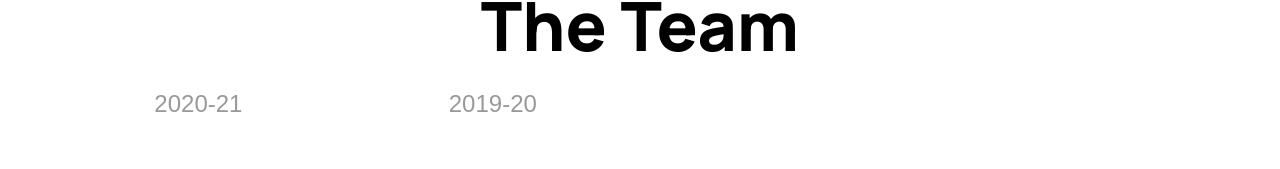
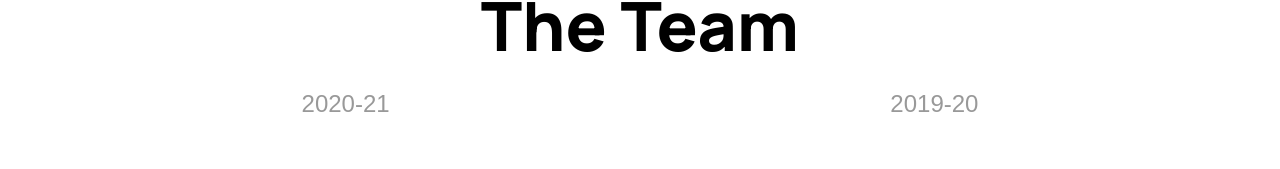
Before and after one commit to CIPHERTron/kaagaz, a Next.js app: page /team in a window 1280 px wide. Shown: the part 108-277 px from the top of the page. Built offline with nearby package versions, Linux system fonts and the light colour scheme.

Commit message:
refactor: Button Container

```diff
--- a/styles/team.styles.ts
+++ b/styles/team.styles.ts
@@ -17,14 +17,7 @@ export const Heading = styled.h3`
 
 export const ButtonContainer = styled.div`
   display: grid;
-  grid-template-columns: repeat(4, 1fr);
-
-  @media (max-width: 854px) {
-    grid-template-columns: repeat(3, 1fr);
-  }
-  @media (max-width: 532px) {
-    grid-template-columns: repeat(2, 1fr);
-  }
+  grid-template-columns: repeat(2, 1fr);
 `;
 
 export const Button = styled.button`
```
